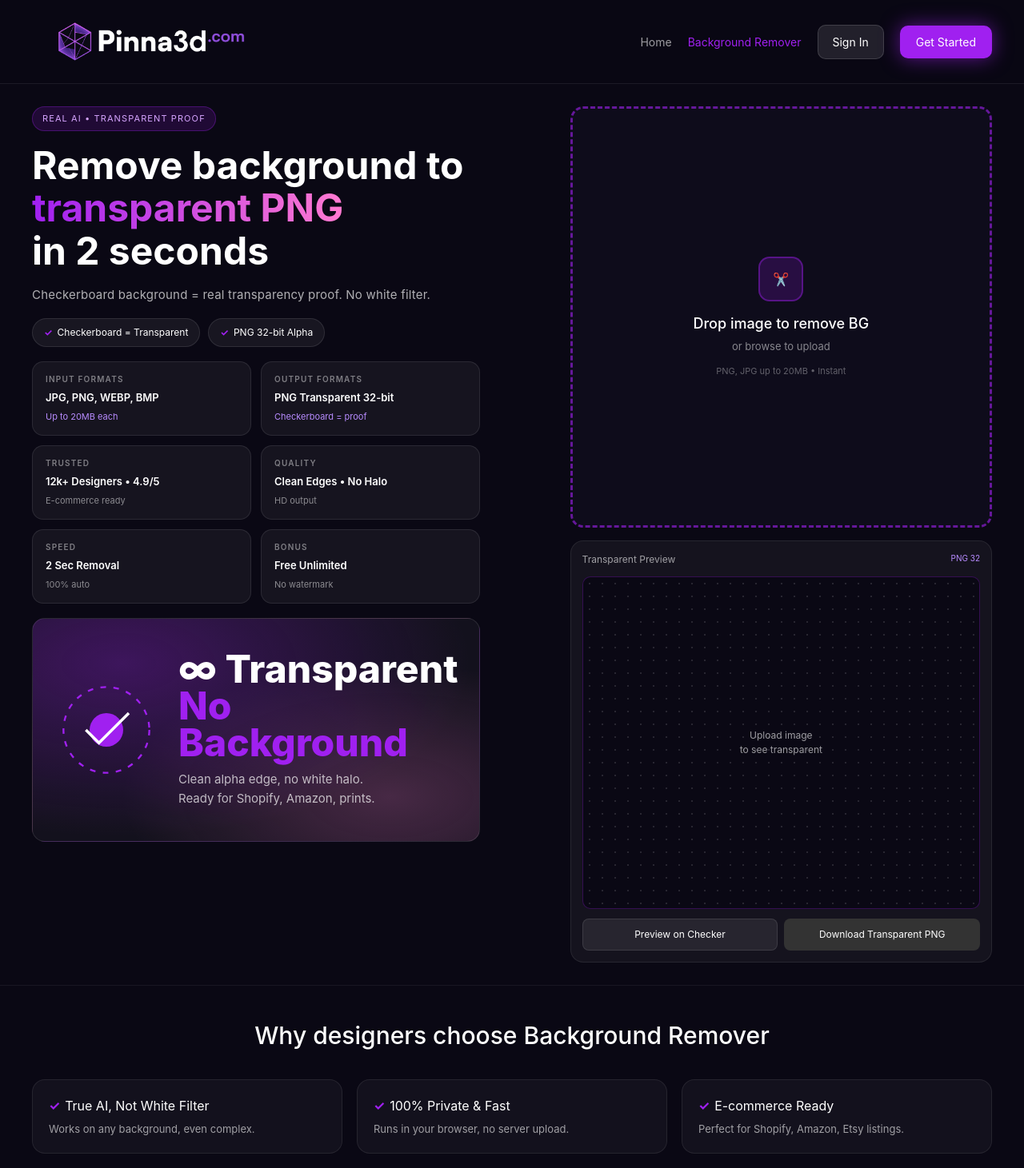
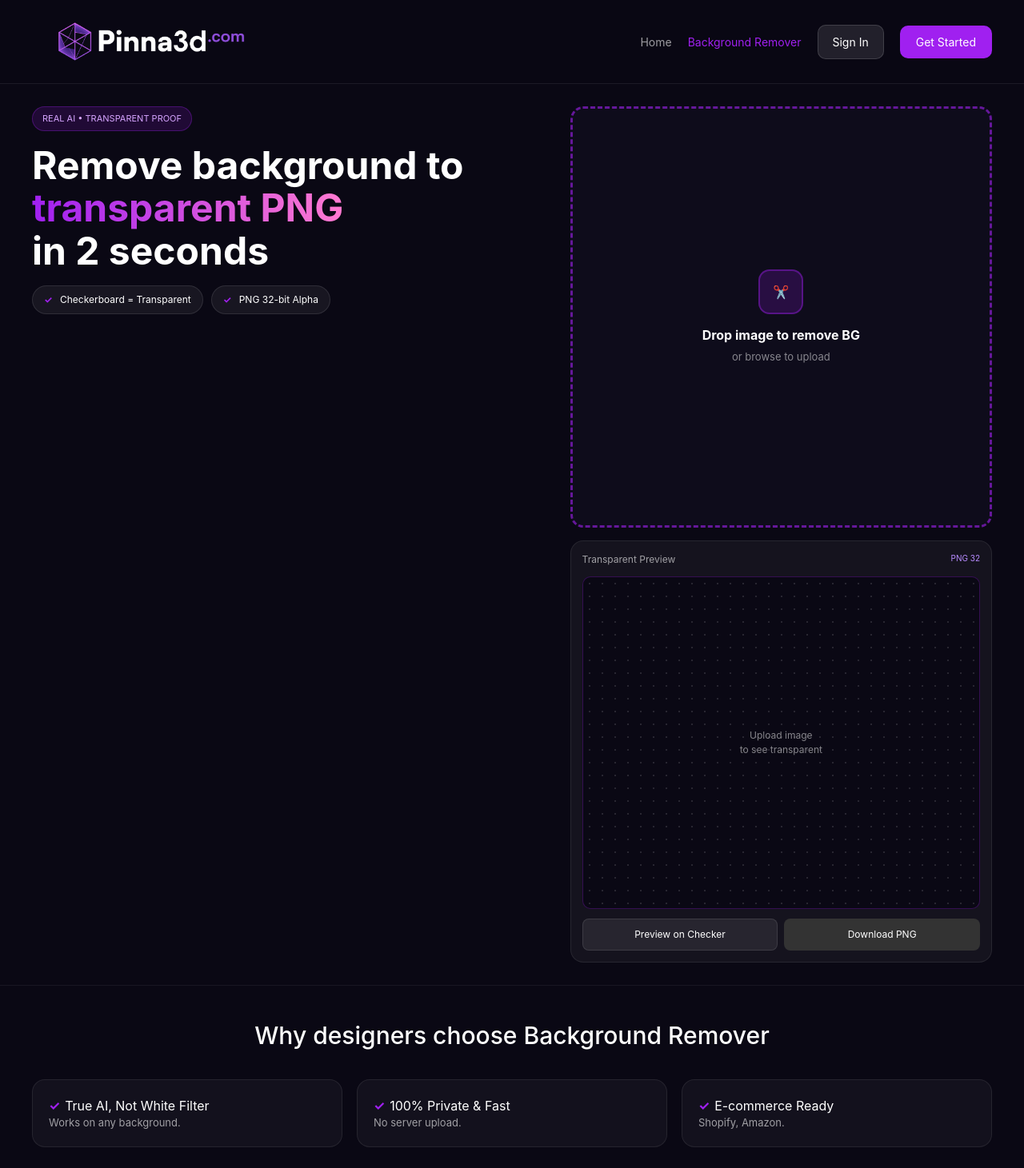
Before and after one commit to deenu747-wq/-pinna3d, a Next.js app: page /background-remover in a window 1280 px wide. Shown: the top 1461 px of the page at 80% size. Built offline with nearby package versions, Linux system fonts and the light colour scheme.

Commit message:
Update page.tsx

```diff
--- a/app/background-remover/page.tsx
+++ b/app/background-remover/page.tsx
@@ -6,7 +6,7 @@
   const [output,setOutput]=useState("")
   const [done,setDone]=useState(false)
   const [loading,setLoading]=useState(false)
-  const [status,setStatus]=useState("")
+  const [status,setStatus]=useState("PNG 32")
   const fileRef=useRef<HTMLInputElement>(null)
 
   const checkerStyle = {
@@ -35,117 +35,90 @@
     try {
       const fd = new FormData()
       fd.append('file', f)
-      const res = await fetch('/api/remove-bg', { method: 'POST', body: fd })
+      const res = await fetch('/api/remove-bg', { method: 'POST', body: fd, cache:'no-store' })
       if(!res.ok){
-        const j = await res.json().catch(()=>({error:'API failed'}))
-        throw new Error(j.error || 'API failed')
+        const txt = await res.text()
+        throw new Error(txt.slice(0,400))
       }
       const blob = await res.blob()
+      if(blob.size < 100) throw new Error("Empty PNG")
       const outUrl = URL.createObjectURL(blob)
       setOutput(outUrl)
       setDone(true)
-      setStatus("Done - Transparent PNG ready!")
+      setStatus("Done - Transparent ready!")
     } catch(err:any){
-      setStatus("Error: "+err.message)
+      console.error(err)
+      setStatus("FAILED: "+err.message)
+      alert("Failed: "+err.message)
+    } finally {
+      setLoading(false)
     }
-    setLoading(false)
   }
 
   const downloadFile=()=>{
-    if(!output) return;
-    const a=document.createElement("a");
-    a.href=output;
-    a.download=`pinna3d-transparent.png`;
-    a.click()
+    if(!output) return
+    const a=document.createElement("a"); a.href=output; a.download=`pinna3d-transparent.png`; a.click()
   }
-
   const check=<span style={{color:'#A020F0',fontWeight:700,marginRight:'6px'}}>✓</span>
 
   return(
-    <div style={{background:'#0A0814',color:'#fff',fontFamily:'Inter, ui-sans-serif, system-ui',minHeight:'100vh',overflowX:'hidden'}}>
+    <div style={{background:'#0A0814',color:'#fff',fontFamily:'Inter, ui-sans-serif, system-ui',minHeight:'100vh'}}>
       <style>{`
 .iv-grid{display:grid;grid-template-columns:1.1fr 0.9fr;gap:28px;padding:28px 40px;max-width:1440px;margin:0 auto;align-items:start}
-.box-1-1{width:100%;aspect-ratio:1/1;height:auto;border-radius:16px;box-sizing:border-box;overflow:hidden}
-.upload-box{border:3px dashed rgba(160,32,240,0.6);background:rgba(15,13,28,0.95);display:flex;flex-direction:column;align-items:center;justify-content:center;text-align:center;cursor:pointer;position:relative}
-.upload-box img{width:100%;height:100%;object-fit:contain;padding:10px;background:rgba(15,13,28,0.95);border-radius:12px;box-sizing:border-box}
-.desc-text{width:100%;max-width:100%;font-size:15px;line-height:1.8;letter-spacing:0.2px;color:rgba(255,255,255,0.68);margin-top:14px;display:block}
-.pill-row{display:flex;gap:10px;margin-top:16px;flex-wrap:wrap}
-.pill{padding:8px 14px;border-radius:999px;background:rgba(255,255,255,0.06);border:1px solid rgba(255,255,255,0.1);font-size:12px;display:inline-flex;align-items:center}
-.six-grid{display:grid;grid-template-columns:1fr 1fr;gap:12px;margin-top:18px;max-width:560px}
-.six-box{background:rgba(255,255,255,0.05);border:1px solid rgba(255,255,255,0.09);border-radius:14px;padding:14px 16px}
-.preview-card{background:#15131E;border:1px solid rgba(255,255,255,0.08);border-radius:16px;padding:14px;width:100%;box-sizing:border-box;display:flex;flex-direction:column}
-.preview-box{border-radius:10px;width:100%;display:flex;align-items:center;justify-content:center;border:1px solid rgba(160,32,240,0.28);overflow:hidden;position:relative;flex:1}
+.box-1-1{width:100%;aspect-ratio:1/1;border-radius:16px;overflow:hidden;box-sizing:border-box}
+.upload-box{border:3px dashed rgba(160,32,240,0.6);background:rgba(15,13,28,0.95);display:flex;flex-direction:column;align-items:center;justify-content:center;text-align:center;cursor:pointer}
+.upload-box img{width:100%;height:100%;object-fit:contain;padding:10px;background:rgba(15,13,28,0.95)}
+.preview-card{background:#15131E;border:1px solid rgba(255,255,255,0.08);border-radius:16px;padding:14px;display:flex;flex-direction:column}
+.preview-box{border-radius:10px;width:100%;display:flex;align-items:center;justify-content:center;border:1px solid rgba(160,32,240,0.28);overflow:hidden;position:relative;flex:1;min-height:380px}
 .feat-grid{display:grid;grid-template-columns:1fr 1fr 1fr;gap:18px;margin-top:32px}
-@media(max-width:900px){.iv-grid{grid-template-columns:1fr;padding:16px}.six-grid{grid-template-columns:1fr}.feat-grid{grid-template-columns:1fr}}
-      `}</style>
+@media(max-width:900px){.iv-grid{grid-template-columns:1fr;padding:16px}.feat-grid{grid-template-columns:1fr}}
+`}</style>
 
-      <header style={{display:'flex',justifyContent:'space-between',alignItems:'center',padding:'12px 40px',borderBottom:'1px solid rgba(255,255,255,0.08)',background:'rgba(10,8,20,0.92)',backdropFilter:'blur(16px)',position:'sticky',top:0,zIndex:50}}>
+      <header style={{display:'flex',justifyContent:'space-between',alignItems:'center',padding:'12px 40px',borderBottom:'1px solid rgba(255,255,255,0.08)',background:'rgba(10,8,20,0.92)',position:'sticky',top:0,zIndex:50}}>
         <a href="/"><img src="/logo.png" alt="Pinna3d.com" style={{height:'80px',width:'auto'}}/></a>
         <div style={{display:'flex',gap:'20px',alignItems:'center',fontSize:'14px'}}>
           <a href="/" style={{color:'rgba(255,255,255,0.6)',textDecoration:'none'}}>Home</a><span style={{color:'#A020F0'}}>Background Remover</span>
           <a href="/signin" style={{background:'rgba(255,255,255,0.1)',padding:'10px 18px',borderRadius:'10px',border:'1px solid rgba(255,255,255,0.14)',color:'#fff',textDecoration:'none'}}>Sign In</a>
-          <a href="/signup" style={{background:'#A020F0',boxShadow:'0 0 24px rgba(160,32,240,0.55)',padding:'10px 20px',borderRadius:'10px',color:'#fff',textDecoration:'none'}}>Get Started</a>
+          <a href="/signup" style={{background:'#A020F0',padding:'10px 20px',borderRadius:'10px',color:'#fff',textDecoration:'none'}}>Get Started</a>
         </div>
       </header>
 
       <div className="iv-grid">
-        <div style={{minWidth:0}}>
-          <div style={{display:'inline-flex',background:'rgba(160,32,240,0.15)',border:'1px solid rgba(160,32,240,0.32)',padding:'6px 12px',borderRadius:'20px',fontSize:'11px',color:'#D6A5FF',letterSpacing:'.1em'}}>REAL AI • TRANSPARENT PROOF</div>
-          <h1 style={{fontSize:'48px',lineHeight:'1.12',margin:'16px 0 0'}}>
-            <span style={{fontWeight:700}}>Remove background to</span><br/>
-            <span style={{fontWeight:700, background:'linear-gradient(90deg,#A020F0 0%,#FF7AD1 100%)',WebkitBackgroundClip:'text',WebkitTextFillColor:'transparent'}}>transparent PNG</span><br/>
-            <span style={{fontWeight:700}}>in 2 seconds</span>
-          </h1>
-          <p className="desc-text">Checkerboard background = real transparency proof. No white filter.</p>
-          <div className="pill-row">
-            <span className="pill">{check} Checkerboard = Transparent</span>
-            <span className="pill">{check} PNG 32-bit Alpha</span>
-          </div>
-          <div className="six-grid">
-            <div className="six-box"><div style={{fontSize:'10px',letterSpacing:'.12em',color:'rgba(255,255,255,0.45)',fontWeight:600}}>INPUT FORMATS</div><div style={{fontSize:'13px',fontWeight:600,marginTop:'6px'}}>JPG, PNG, WEBP, BMP</div><div style={{fontSize:'11px',color:'#B88CFF',marginTop:'6px'}}>Up to 20MB each</div></div>
-            <div className="six-box"><div style={{fontSize:'10px',letterSpacing:'.12em',color:'rgba(255,255,255,0.45)',fontWeight:600}}>OUTPUT FORMATS</div><div style={{fontSize:'13px',fontWeight:600,marginTop:'6px'}}>PNG Transparent 32-bit</div><div style={{fontSize:'11px',color:'#B88CFF',marginTop:'6px'}}>Checkerboard = proof</div></div>
-            <div className="six-box"><div style={{fontSize:'10px',letterSpacing:'.12em',color:'rgba(255,255,255,0.45)',fontWeight:600}}>TRUSTED</div><div style={{fontSize:'13px',fontWeight:600,marginTop:'6px'}}>12k+ Designers • 4.9/5</div><div style={{fontSize:'11px',color:'rgba(255,255,255,0.5)',marginTop:'6px'}}>E-commerce ready</div></div>
-            <div className="six-box"><div style={{fontSize:'10px',letterSpacing:'.12em',color:'rgba(255,255,255,0.45)',fontWeight:600}}>QUALITY</div><div style={{fontSize:'13px',fontWeight:600,marginTop:'6px'}}>Clean Edges • No Halo</div><div style={{fontSize:'11px',color:'rgba(255,255,255,0.5)',marginTop:'6px'}}>HD output</div></div>
-            <div className="six-box"><div style={{fontSize:'10px',letterSpacing:'.12em',color:'rgba(255,255,255,0.45)',fontWeight:600}}>SPEED</div><div style={{fontSize:'13px',fontWeight:600,marginTop:'6px'}}>2 Sec Removal</div><div style={{fontSize:'11px',color:'rgba(255,255,255,0.5)',marginTop:'6px'}}>100% auto</div></div>
-            <div className="six-box"><div style={{fontSize:'10px',letterSpacing:'.12em',color:'rgba(255,255,255,0.45)',fontWeight:600}}>BONUS</div><div style={{fontSize:'13px',fontWeight:600,marginTop:'6px'}}>Free Unlimited</div><div style={{fontSize:'11px',color:'rgba(255,255,255,0.5)',marginTop:'6px'}}>No watermark</div></div>
-          </div>
-          <div style={{marginTop:'18px',maxWidth:'560px',height:'280px',background:'radial-gradient(130% 130% at 20% 20%, rgba(160,32,240,0.30), transparent 60%), radial-gradient(100% 100% at 80% 80%, rgba(255,122,209,0.22), transparent 60%), rgba(255,255,255,0.04)',border:'1px solid rgba(255,255,255,0.10)',borderRadius:'16px',position:'relative',overflow:'hidden',padding:'22px',display:'flex',alignItems:'center',gap:'20px'}}>
-            <div style={{flex:'0 0 auto'}}><svg width="140" height="140" viewBox="0 0 120 120" fill="none"><circle cx="60" cy="60" r="46" stroke="#A020F0" strokeWidth="2" strokeDasharray="6 8"/><circle cx="60" cy="60" r="18" fill="#A020F0"/><path d="M38 60 L52 74 L84 42" stroke="#fff" strokeWidth="3" fill="none"/></svg></div>
-            <div><div style={{fontSize:'48px',fontWeight:800,lineHeight:0.95}}>∞ Transparent<br/><span style={{color:'#A020F0'}}>No Background</span></div><div style={{fontSize:'15px',lineHeight:1.6,color:'rgba(255,255,255,0.70)',marginTop:'12px'}}>Clean alpha edge, no white halo.<br/>Ready for Shopify, Amazon, prints.</div></div>
-          </div>
+        <div>
+          <div style={{display:'inline-flex',background:'rgba(160,32,240,0.15)',border:'1px solid rgba(160,32,240,0.32)',padding:'6px 12px',borderRadius:'20px',fontSize:'11px',color:'#D6A5FF'}}>REAL AI • TRANSPARENT PROOF</div>
+          <h1 style={{fontSize:'48px',lineHeight:1.12,margin:'16px 0 0'}}><span style={{fontWeight:700}}>Remove background to</span><br/><span style={{fontWeight:700, background:'linear-gradient(90deg,#A020F0 0%,#FF7AD1 100%)',WebkitBackgroundClip:'text',WebkitTextFillColor:'transparent'}}>transparent PNG</span><br/><span style={{fontWeight:700}}>in 2 seconds</span></h1>
+          <div style={{marginTop:'16px',display:'flex',gap:'10px'}}><span style={{padding:'8px 14px',borderRadius:'999px',background:'rgba(255,255,255,0.06)',border:'1px solid rgba(255,255,255,0.1)',fontSize:'12px'}}>{check} Checkerboard = Transparent</span><span style={{padding:'8px 14px',borderRadius:'999px',background:'rgba(255,255,255,0.06)',border:'1px solid rgba(255,255,255,0.1)',fontSize:'12px'}}>{check} PNG 32-bit Alpha</span></div>
         </div>
 
-        <div style={{minWidth:0,display:'flex',flexDirection:'column',gap:'16px'}}>
+        <div style={{display:'flex',flexDirection:'column',gap:'16px'}}>
           <div className="box-1-1 upload-box" onClick={()=>fileRef.current?.click()} onDragOver={e=>e.preventDefault()} onDrop={onFile}>
             <input ref={fileRef} type="file" hidden accept="image/*" onChange={onFile}/>
-            {preview? <img src={preview} alt="input"/> : <><div style={{width:'56px',height:'56px',background:'rgba(160,32,240,0.18)',border:'2px solid rgba(160,32,240,0.4)',borderRadius:'14px',display:'grid',placeItems:'center',marginBottom:'14px'}}>✂️</div><b style={{fontSize:'18px',fontWeight:500}}>Drop image to remove BG</b><div style={{fontSize:'13px',color:'rgba(255,255,255,0.5)',marginTop:'6px'}}>or browse to upload</div><div style={{fontSize:'11px',color:'rgba(255,255,255,0.35)',marginTop:'12px'}}>PNG, JPG up to 20MB • Instant</div></>}
+            {preview? <img src={preview} alt="input"/> : <><div style={{width:'56px',height:'56px',background:'rgba(160,32,240,0.18)',border:'2px solid rgba(160,32,240,0.4)',borderRadius:'14px',display:'grid',placeItems:'center',marginBottom:'14px'}}>✂️</div><b>Drop image to remove BG</b><div style={{fontSize:'13px',color:'rgba(255,255,255,0.5)',marginTop:'6px'}}>or browse to upload</div></>}
           </div>
 
           <div className="box-1-1 preview-card">
-            <div style={{display:'flex',justifyContent:'space-between',fontSize:'12px',color:'rgba(255,255,255,0.6)'}}><span>Transparent Preview {done && "✓ Checker = Transparent"}</span><span style={{fontSize:'10px',color:'#B88CFF'}}>{loading?status:"PNG 32"}</span></div>
-            <div className="preview-box" style={{marginTop:'12px', minHeight:'300px',...(done && output? checkerStyle : darkBg)}}>
-              {loading? <div style={{color:'#fff',fontSize:'12px',textAlign:'center',zIndex:2,background:'rgba(0,0,0,0.6)',padding:'10px 14px',borderRadius:'8px'}}>{status}</div> : done && output? <img src={output} style={{maxWidth:'90%',maxHeight:'90%',objectFit:'contain', position:'relative', zIndex:2, filter:'drop-shadow(0 8px 24px rgba(0,0,0,0.8))'}} alt="transparent result"/> : <div style={{color:'rgba(255,255,255,0.6)',fontSize:'12px',textAlign:'center',zIndex:2}}>Upload image<br/>to see transparent</div>}
+            <div style={{display:'flex',justifyContent:'space-between',fontSize:'12px',color:'rgba(255,255,255,0.6)'}}><span>Transparent Preview {done && "✓"}</span><span style={{fontSize:'10px',color: status.includes('FAILED')?'#ff6b6b':'#B88CFF'}}>{status}</span></div>
+            {/* SECOND BOX: DARK BEFORE, CHECKER AFTER - YOUR REQUEST */}
+            <div className="preview-box" style={{marginTop:'12px',...(done && output? checkerStyle : darkBg)}}>
+              {loading? <div style={{color:'#fff',background:'rgba(0,0,0,0.7)',padding:'10px 14px',borderRadius:'8px',fontSize:'12px'}}>{status}</div>
+              : done && output? <img src={output} alt="transparent" style={{maxWidth:'90%',maxHeight:'90%',objectFit:'contain',filter:'drop-shadow(0 8px 24px rgba(0,0,0,0.8))'}}/>
+              : <div style={{color:'rgba(255,255,255,0.5)',fontSize:'12px',textAlign:'center'}}>Upload image<br/>to see transparent</div>}
             </div>
             <div style={{display:'grid',gridTemplateColumns:'1fr 1fr',gap:'8px',marginTop:'12px'}}>
-              <button onClick={()=>{
-                if(!output) return;
-                const html = `<html><head><title>Transparent Proof</title></head><body style="margin:0;min-height:100vh;display:flex;align-items:center;justify-content:center;background-color:#1a1a1a;background-image:linear-gradient(45deg, #2a2a2a 25%, transparent 25%), linear-gradient(-45deg, #2a2a2a 25%, transparent 25%), linear-gradient(45deg, transparent 75%, #2a2a2a 75%), linear-gradient(-45deg, transparent 75%, #2a2a2a 75%);background-size:20px 20px;background-position:0 0, 0 10px, 10px -10px, -10px 0px;"><img src="${output}" style="max-width:90vw;max-height:90vh;filter:drop-shadow(0 8px 32px rgba(0,0,0,0.8))"/></body></html>`;
-                const w=window.open(); w?.document.write(html);
-              }} style={{background:'rgba(255,255,255,0.08)',border:'1px solid rgba(255,255,255,0.1)',padding:'10px',borderRadius:'8px',color:'#fff',fontSize:'12px',cursor:'pointer'}}>Preview on Checker</button>
-              <button onClick={downloadFile} style={{background:done?'#A020F0':'#333',padding:'10px',borderRadius:'8px',color:'#fff',fontSize:'12px',border:'none',cursor:done?'pointer':'not-allowed'}}>Download Transparent PNG</button>
+              <button onClick={()=>{if(!output) return; const w=window.open(); w?.document.write(`<body style="margin:0;display:grid;place-items:center;min-height:100vh;background-color:#1a1a1a;background-image:linear-gradient(45deg,#2a2a2a 25%,transparent 25%),linear-gradient(-45deg,#2a2a2a 25%,transparent 25%),linear-gradient(45deg,transparent 75%,#2a2a2a 75%),linear-gradient(-45deg,transparent 75%,#2a2a2a 75%);background-size:20px 20px"><img src="${output}" style="max-width:90vw;max-height:90vh"/></body>`)}} style={{background:'rgba(255,255,255,0.08)',border:'1px solid rgba(255,255,255,0.1)',padding:'10px',borderRadius:'8px',color:'#fff',fontSize:'12px'}}>Preview on Checker</button>
+              <button onClick={downloadFile} style={{background:done?'#A020F0':'#333',padding:'10px',borderRadius:'8px',color:'#fff',fontSize:'12px',border:'none',cursor:done?'pointer':'not-allowed'}}>Download PNG</button>
             </div>
           </div>
         </div>
       </div>
 
-      <div style={{padding:'40px 40px 40px',maxWidth:'1440px',margin:'0 auto',borderTop:'1px solid rgba(255,255,255,0.06)'}}>
+      <div style={{padding:'40px',maxWidth:'1440px',margin:'0 auto',borderTop:'1px solid rgba(255,255,255,0.06)'}}>
         <h2 style={{textAlign:'center',fontSize:'30px',fontWeight:500}}>Why designers choose Background Remover</h2>
         <div className="feat-grid">
-          <div style={{background:'rgba(255,255,255,0.04)',border:'1px solid rgba(255,255,255,0.08)',borderRadius:'16px',padding:'20px'}}><h3 style={{margin:0,fontSize:'16px'}}>{check}True AI, Not White Filter</h3><p style={{color:'rgba(255,255,255,0.6)',fontSize:'13px',marginTop:'8px'}}>Works on any background, even complex.</p></div>
-          <div style={{background:'rgba(255,255,255,0.04)',border:'1px solid rgba(255,255,255,0.08)',borderRadius:'16px',padding:'20px'}}><h3 style={{margin:0,fontSize:'16px'}}>{check}100% Private & Fast</h3><p style={{color:'rgba(255,255,255,0.6)',fontSize:'13px',marginTop:'8px'}}>Runs in your browser, no server upload.</p></div>
-          <div style={{background:'rgba(255,255,255,0.04)',border:'1px solid rgba(255,255,255,0.08)',borderRadius:'16px',padding:'20px'}}><h3 style={{margin:0,fontSize:'16px'}}>{check}E-commerce Ready</h3><p style={{color:'rgba(255,255,255,0.6)',fontSize:'13px',marginTop:'8px'}}>Perfect for Shopify, Amazon, Etsy listings.</p></div>
+          <div style={{background:'rgba(255,255,255,0.04)',border:'1px solid rgba(255,255,255,0.08)',borderRadius:'16px',padding:'20px'}}><h3>{check}True AI, Not White Filter</h3><p style={{color:'rgba(255,255,255,0.6)',fontSize:'13px'}}>Works on any background.</p></div>
+          <div style={{background:'rgba(255,255,255,0.04)',border:'1px solid rgba(255,255,255,0.08)',borderRadius:'16px',padding:'20px'}}><h3>{check}100% Private & Fast</h3><p style={{color:'rgba(255,255,255,0.6)',fontSize:'13px'}}>No server upload.</p></div>
+          <div style={{background:'rgba(255,255,255,0.04)',border:'1px solid rgba(255,255,255,0.08)',borderRadius:'16px',padding:'20px'}}><h3>{check}E-commerce Ready</h3><p style={{color:'rgba(255,255,255,0.6)',fontSize:'13px'}}>Shopify, Amazon.</p></div>
         </div>
-        <div style={{textAlign:'center',marginTop:'30px'}}><a href="/signup" style={{background:'#A020F0',padding:'12px 24px',borderRadius:'10px',color:'#fff',textDecoration:'none',fontWeight:500}}>Start Removing Free — No CC</a></div>
       </div>
       <footer style={{borderTop:'1px solid rgba(255,255,255,0.08)',padding:'20px 40px',textAlign:'center',fontSize:'12px',color:'rgba(255,255,255,0.4)'}}>© 2026 Pinna3d.com • Background Remover Tool</footer>
     </div>
```
